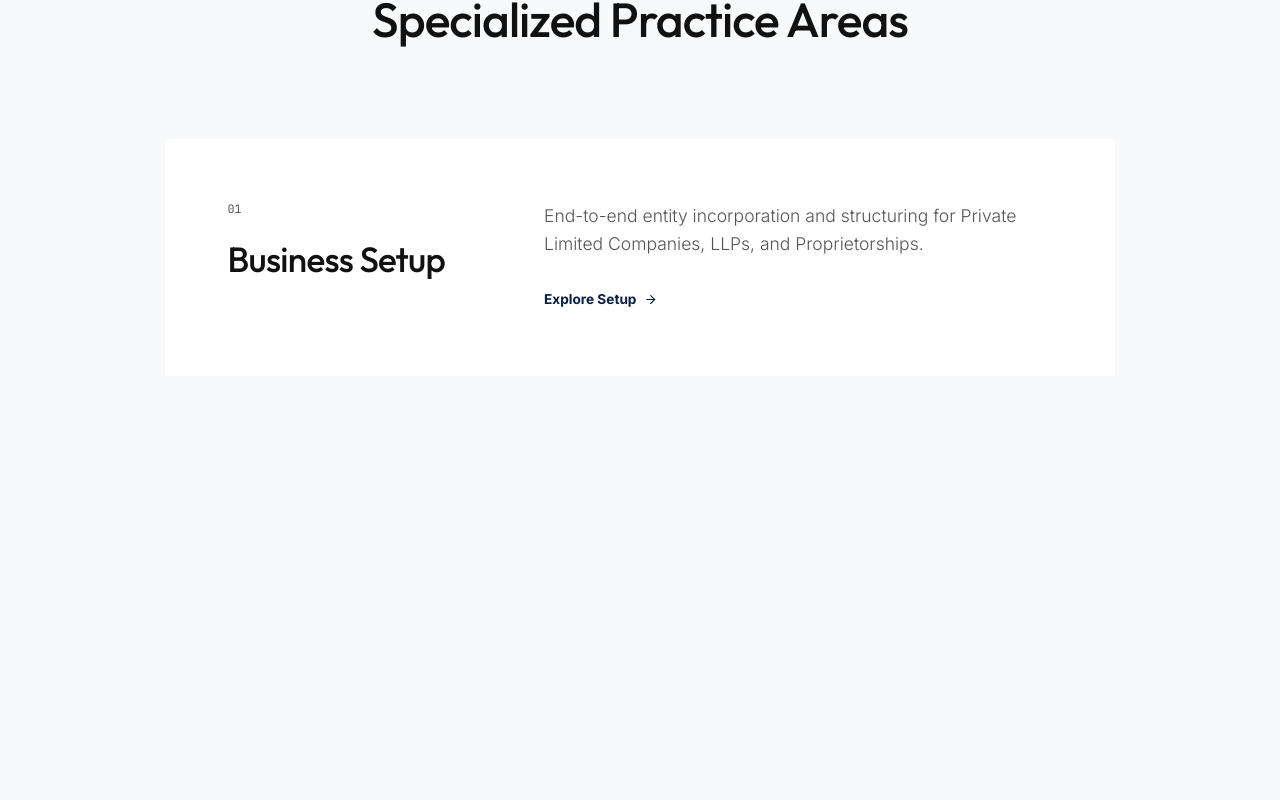
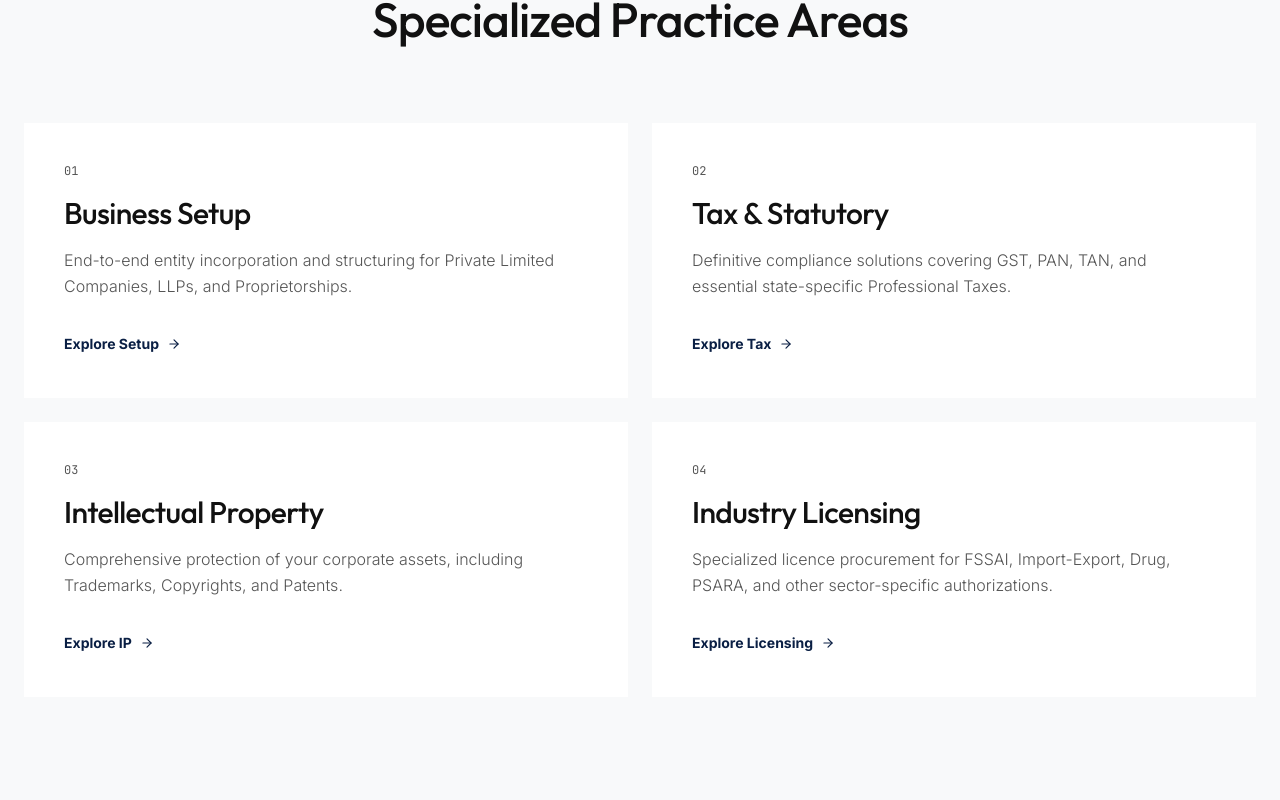
Before and after one commit to thesterlingadvisory-web/thesterlingadvisory, a React (Vite) app in the folder frontend/: page / in a window 1280 px wide. Shown: the part 1800-2600 px from the top of the page. Built offline with nearby package versions, Linux system fonts and the light colour scheme.

Commit message:
Replace sticky stacking with clean 2x2 grid, add 4th card (Industry Licensing)

```diff
--- a/frontend/src/pages/public/Home.jsx
+++ b/frontend/src/pages/public/Home.jsx
@@ -1,44 +1,11 @@
-import React, { useState, useRef } from 'react';
+import React, { useState } from 'react';
 import { Link } from 'react-router-dom';
-import { motion, AnimatePresence, useScroll, useTransform, useReducedMotion } from 'framer-motion';
+import { motion, AnimatePresence, useReducedMotion } from 'framer-motion';
 import { ArrowRight, Building2, Calculator, ShieldCheck, Scale, Compass, ChevronDown, User, Users, Heart, ShoppingCart, Briefcase, BookOpen, FileCheck, Send } from 'lucide-react';
 
 const FADE_UP = {
   hidden: { opacity: 0, y: 30 },
   visible: { opacity: 1, y: 0, transition: { duration: 0.8, ease: [0.25, 0.1, 0.25, 1] } }
-};
-
-const StackedCard = ({ card, i, totalCards, progress, shouldReduceMotion }) => {
-  const targetScale = 1 - ((totalCards - 1 - i) * 0.04);
-  const targetOpacity = 1 - ((totalCards - 1 - i) * 0.3);
-
-  const scale = useTransform(progress, [i * (1/totalCards), 1], [1, targetScale]);
-  const opacity = useTransform(progress, [i * (1/totalCards), 1], [1, targetOpacity]);
-
-  const topOffset = 120 + (i * 20);
-
-  return (
-    <div
-      className="sticky flex items-center justify-center w-full"
-      style={{ top: `${topOffset}px`, marginBottom: i === totalCards - 1 ? '0' : '60vh' }}
-    >
-      <motion.div
-        style={shouldReduceMotion ? {} : { scale, opacity }}
-        className="w-full bg-primary p-10 md:p-16 shadow-none hover:shadow-[0_4px_12px_rgba(0,0,0,0.08)] hover:-translate-y-[3px] transition-all duration-200 ease-out flex flex-col md:flex-row gap-8 md:gap-16 origin-top"
-      >
-        <div className="md:w-1/3">
-           <span className="text-xs font-mono text-text-muted mb-6 block">0{i+1}</span>
-           <h3 className="text-3xl md:text-4xl font-heading font-medium text-text-main">{card.title}</h3>
-        </div>
-        <div className="md:w-2/3 flex flex-col justify-center">
-           <p className="text-lg text-text-muted font-light leading-relaxed mb-8">{card.desc}</p>
-           <Link to={card.link} className="group inline-flex items-center text-sm font-bold text-accent hover:text-text-main transition-colors gap-2 link-underline pb-1 w-max">
-             {card.linkText} <ArrowRight size={14} className="transition-transform group-hover:translate-x-1" />
-           </Link>
-        </div>
-      </motion.div>
-    </div>
-  );
 };
 
 const finderOptions = [
@@ -124,11 +91,6 @@
 export default function Home() {
   const [shouldAnimate] = useState(() => !sessionStorage.getItem('hasPlayedIntro'));
   const shouldReduceMotion = useReducedMotion();
-  const expertiseRef = useRef(null);
-  const { scrollYProgress } = useScroll({
-    target: expertiseRef,
-    offset: ['start start', 'end end']
-  });
   const [finderSelection, setFinderSelection] = useState(null);
   const [openFaqIndex, setOpenFaqIndex] = useState(null);
 
@@ -140,16 +102,22 @@
       linkText: "Explore Setup"
     },
     {
+      title: "Tax & Statutory",
+      desc: "Definitive compliance solutions covering GST, PAN, TAN, and essential state-specific Professional Taxes.",
+      link: "/services?category=tax-registrations",
+      linkText: "Explore Tax"
+    },
+    {
       title: "Intellectual Property",
       desc: "Comprehensive protection of your corporate assets, including Trademarks, Copyrights, and Patents.",
       link: "/services?category=intellectual-property",
       linkText: "Explore IP"
     },
     {
-      title: "Tax & Statutory",
-      desc: "Definitive compliance solutions covering GST, PAN, TAN, and essential state-specific Professional Taxes.",
-      link: "/services?category=tax-registrations",
-      linkText: "Explore Tax"
+      title: "Industry Licensing",
+      desc: "Specialized licence procurement for FSSAI, Import-Export, Drug, PSARA, and other sector-specific authorizations.",
+      link: "/services?category=industry-licensing",
+      linkText: "Explore Licensing"
     }
   ];
 
@@ -356,34 +324,33 @@
         </div>
       </section>
 
-      {/* 3. Areas of Expertise (Sticky Stack Layout) */}
+      {/* 3. Areas of Expertise (Clean 2x2 Grid) */}
       <section className="py-44 bg-secondary">
-        <div className="max-w-7xl mx-auto px-6 mb-24 text-center">
+        <div className="max-w-7xl mx-auto px-6">
           <motion.div
             initial={{ opacity: 0, y: 30 }} whileInView={{ opacity: 1, y: 0 }} viewport={{ once: true }} transition={{ duration: 0.8 }}
+            className="mb-20 text-center"
           >
             <span className="text-xs font-bold uppercase tracking-widest text-text-muted mb-4 block">Our Expertise</span>
             <h2 className="text-4xl md:text-5xl font-heading font-medium text-text-main">Specialized Practice Areas</h2>
           </motion.div>
-        </div>
 
-        <div ref={expertiseRef} className="max-w-5xl mx-auto px-6 relative pb-32">
-          {expertiseCards.map((card, i) => (
-            <StackedCard
-              key={i}
-              card={card}
-              i={i}
-              totalCards={expertiseCards.length}
-              progress={scrollYProgress}
-              shouldReduceMotion={shouldReduceMotion}
-            />
-          ))}
-
-          <div className="mt-32 text-center relative z-10">
-             <Link to="/services" className="inline-flex items-center text-sm font-bold text-text-main link-underline pb-1 hover:text-accent transition-colors">
-               View Full Catalog
-             </Link>
-          </div>
+          <motion.div
+            initial="hidden" whileInView="visible" viewport={{ once: true }}
+            variants={{ visible: { transition: { staggerChildren: 0.1 } } }}
+            className="grid grid-cols-1 md:grid-cols-2 gap-6"
+          >
+            {expertiseCards.map((card, i) => (
+              <motion.div key={i} variants={FADE_UP} className="group bg-primary p-10 hover:shadow-[0_4px_12px_rgba(0,0,0,0.08)] hover:-translate-y-[3px] transition-all duration-200">
+                <span className="text-xs font-mono text-text-muted mb-4 block">0{i+1}</span>
+                <h3 className="text-2xl md:text-3xl font-heading font-medium mb-4 text-text-main">{card.title}</h3>
+                <p className="text-text-muted font-light leading-relaxed mb-8">{card.desc}</p>
+                <Link to={card.link} className="group/link inline-flex items-center text-sm font-bold text-accent hover:text-text-main transition-colors gap-2 link-underline pb-1">
+                  {card.linkText} <ArrowRight size={14} className="transition-transform group-hover/link:translate-x-1" />
+                </Link>
+              </motion.div>
+            ))}
+          </motion.div>
         </div>
       </section>
 
```
